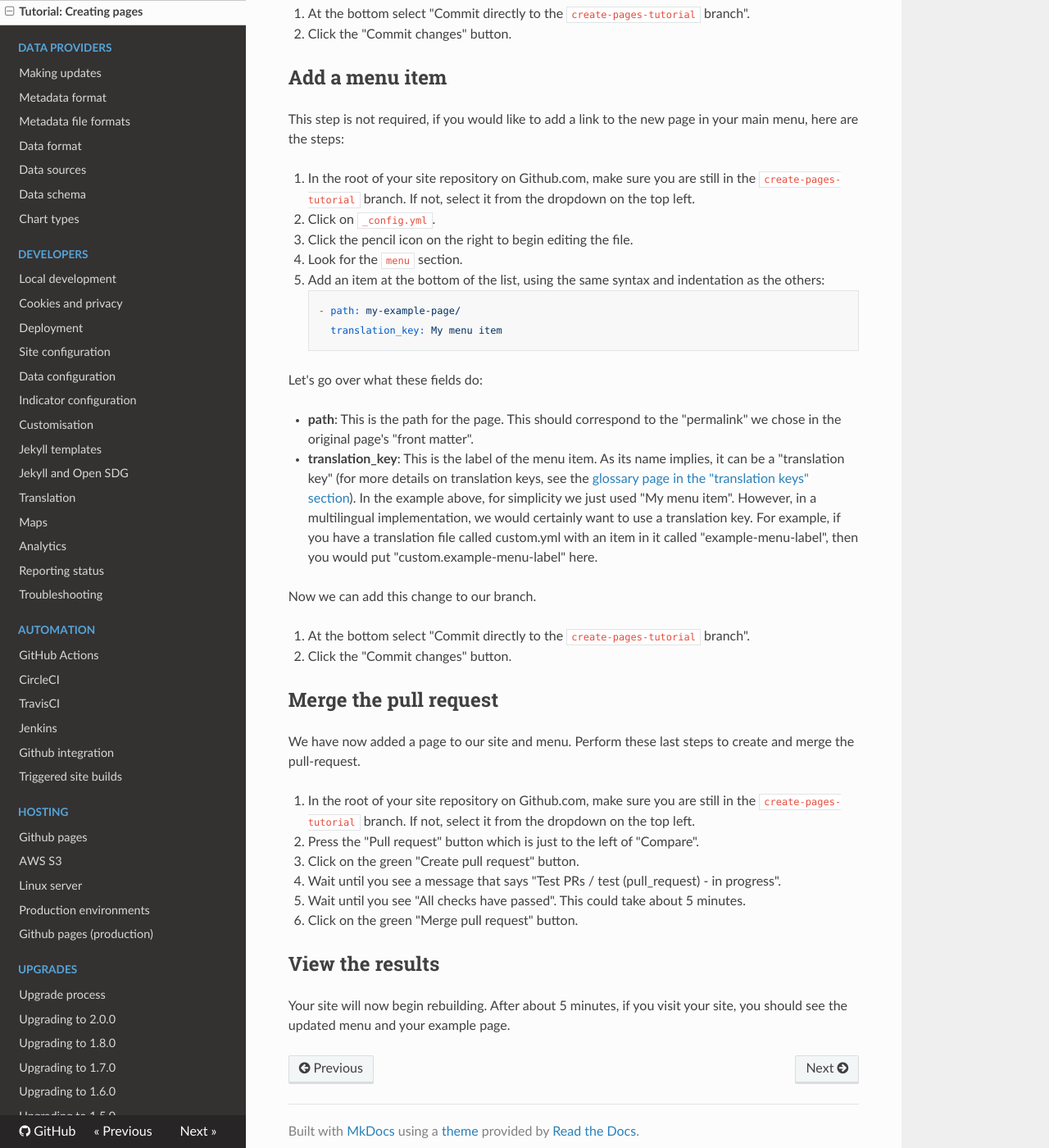
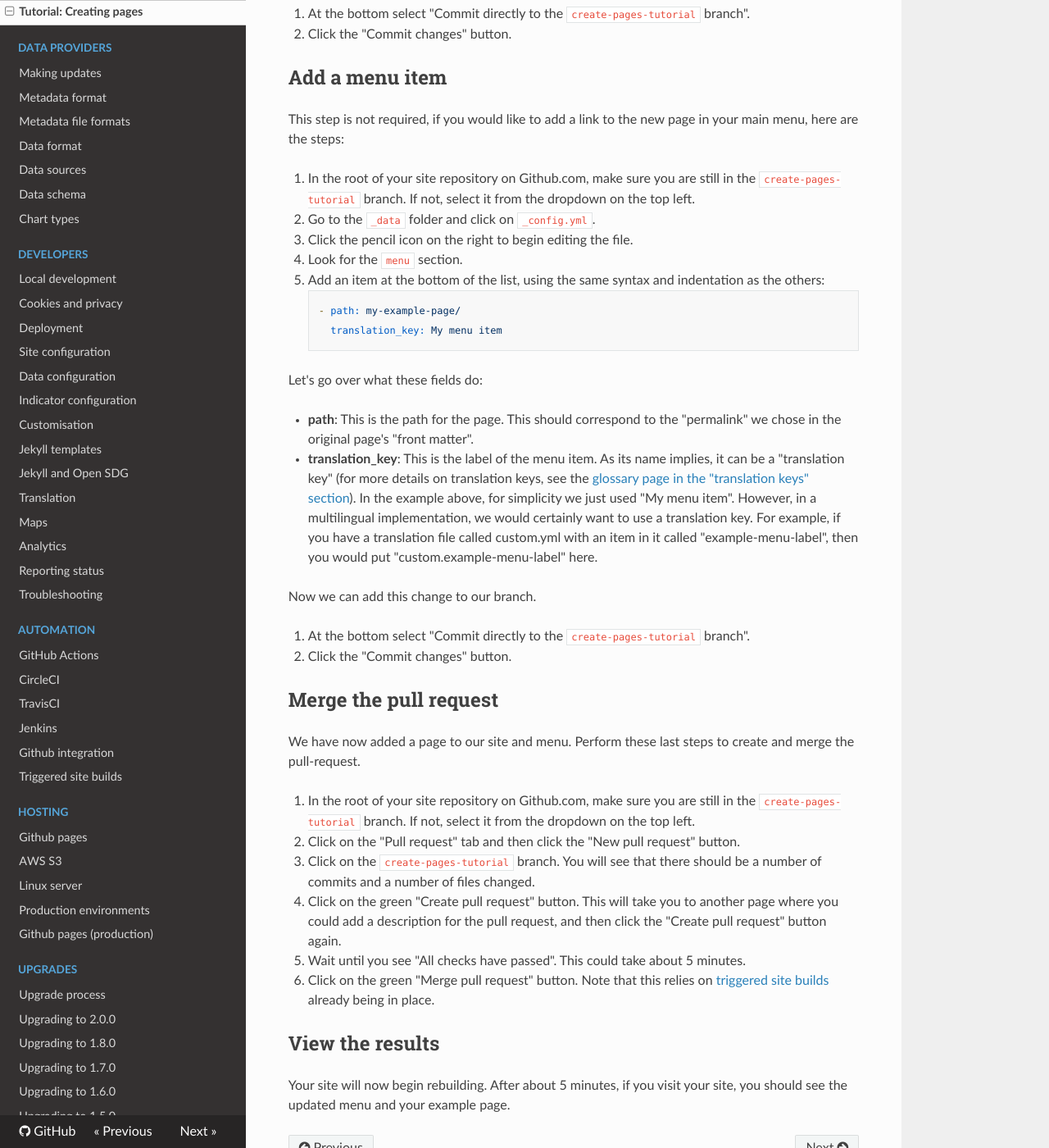
Before and after one commit to open-sdg/open-sdg, an MkDocs documentation site: the page built from docs/tutorials/create-pages.md, in a window 1280 px wide and 1400 px high, scrolled down 3746 px. Shown: the whole window at 82% size. Built offline with MkDocs 1.6.1, drawn with Linux system fonts in a browser that asks for light colours; nearby versions of some CDN libraries.

Commit message:
Update create-pages.md

```diff
--- a/docs/tutorials/create-pages.md
+++ b/docs/tutorials/create-pages.md
@@ -147,7 +147,7 @@
 This step is not required, if you would like to add a link to the new page in your main menu, here are the steps:
 
 1. In the root of your site repository on Github.com, make sure you are still in the `create-pages-tutorial` branch. If not, select it from the dropdown on the top left.
-1. Click on `_config.yml`.
+1. Go to the `_data` folder and click on `_config.yml`.
 1. Click the pencil icon on the right to begin editing the file.
 1. Look for the `menu` section.
 1. Add an item at the bottom of the list, using the same syntax and indentation as the others:
@@ -170,11 +170,11 @@
 We have now added a page to our site and menu. Perform these last steps to create and merge the pull-request.
 
 1. In the root of your site repository on Github.com, make sure you are still in the `create-pages-tutorial` branch. If not, select it from the dropdown on the top left.
-1. Press the "Pull request" button which is just to the left of "Compare".
-1. Click on the green "Create pull request" button.
-1. Wait until you see a message that says "Test PRs / test (pull_request) - in progress".
+1. Click on the "Pull request" tab and then click the "New pull request" button.
+1. Click on the `create-pages-tutorial` branch. You will see that there should be a number of commits and a number of files changed.
+1. Click on the green "Create pull request" button. This will take you to another page where you could add a description for the pull request, and then click the "Create pull request" button again.
 1. Wait until you see "All checks have passed". This could take about 5 minutes.
-1. Click on the green "Merge pull request" button.
+1. Click on the green "Merge pull request" button. Note that this relies on [triggered site builds](https://open-sdg.readthedocs.io/en/latest/automation/triggered-site-builds/) already being in place.
 
 ## View the results
 
```
